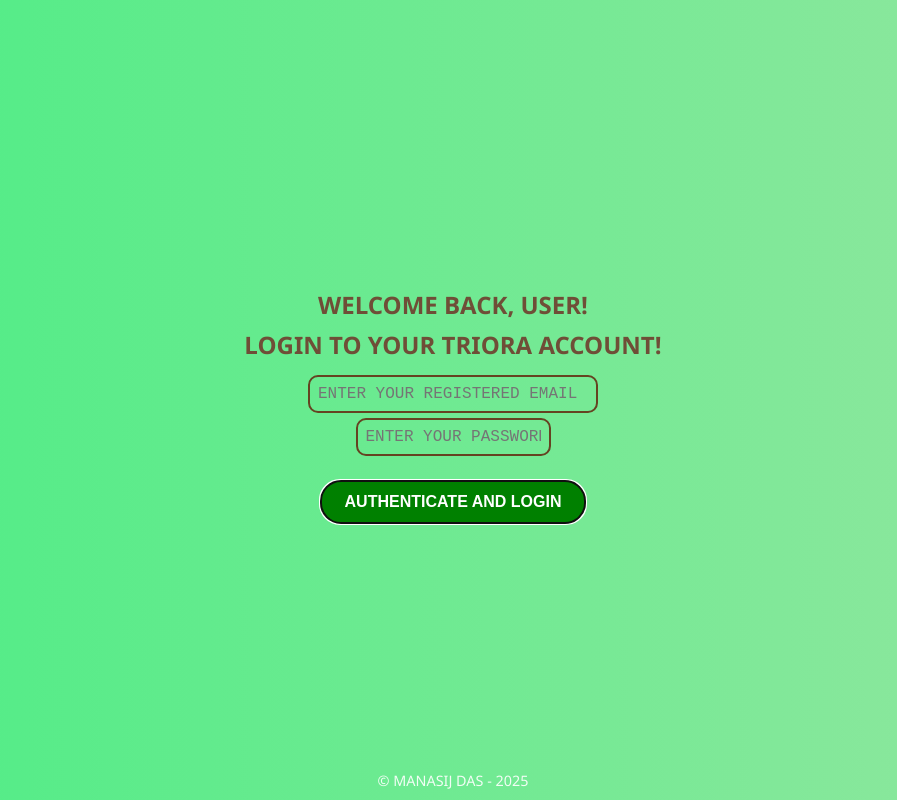
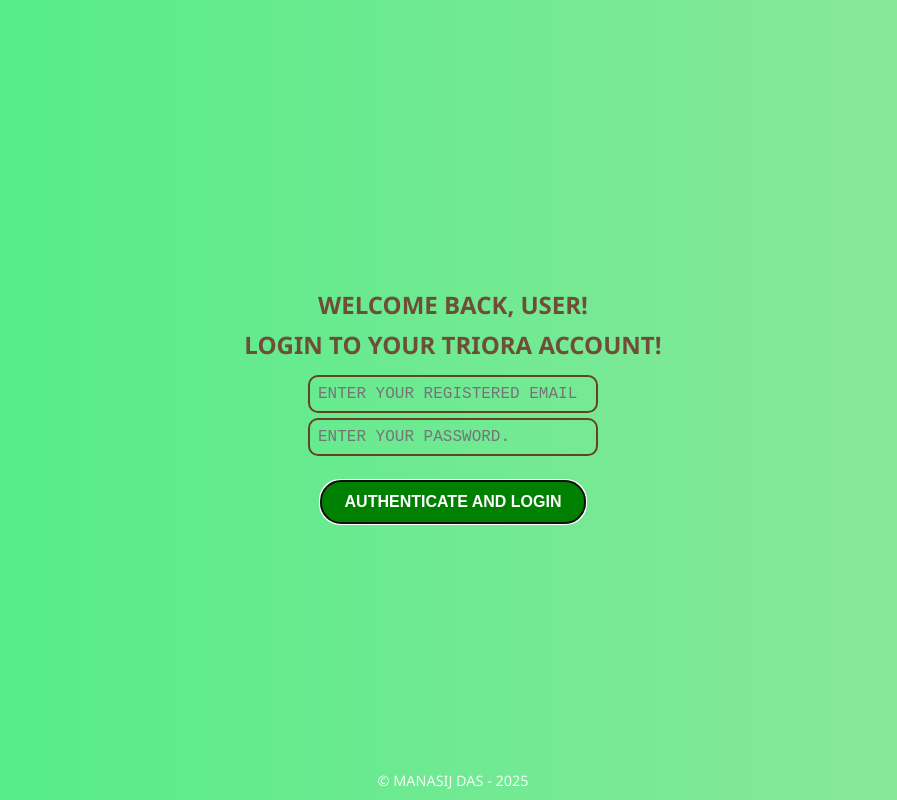
Before and after one commit to MANASIJDAS/TRIORA, a plain HTML site: page Frontend_TRIORA/Login.html in a window 1280 px wide. Shown: the whole page, without its empty margins (187-1084 px from the left). Drawn offline with Linux system fonts and the light colour scheme.

Commit message:
Update Signup.html, Login.css, and other files

```diff
--- a/Frontend_TRIORA/Login.css
+++ b/Frontend_TRIORA/Login.css
@@ -68,7 +68,7 @@ box-shadow : 0 0 15px;
     {
         background : transparent;
         font-family : monospace;
-        width : 175px;
+        width : 270px;
         padding : 8px;
         border : 2px solid #654321;
         border-radius : 10px;
```
